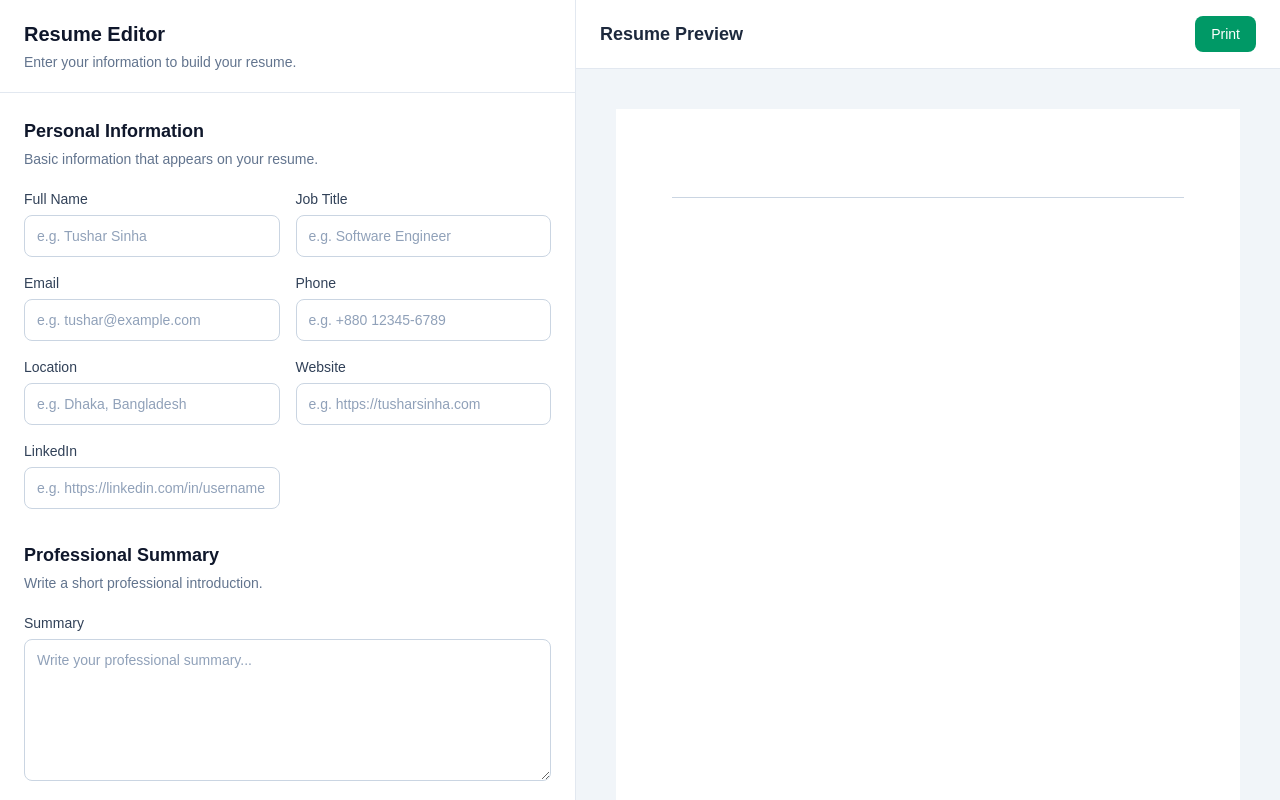
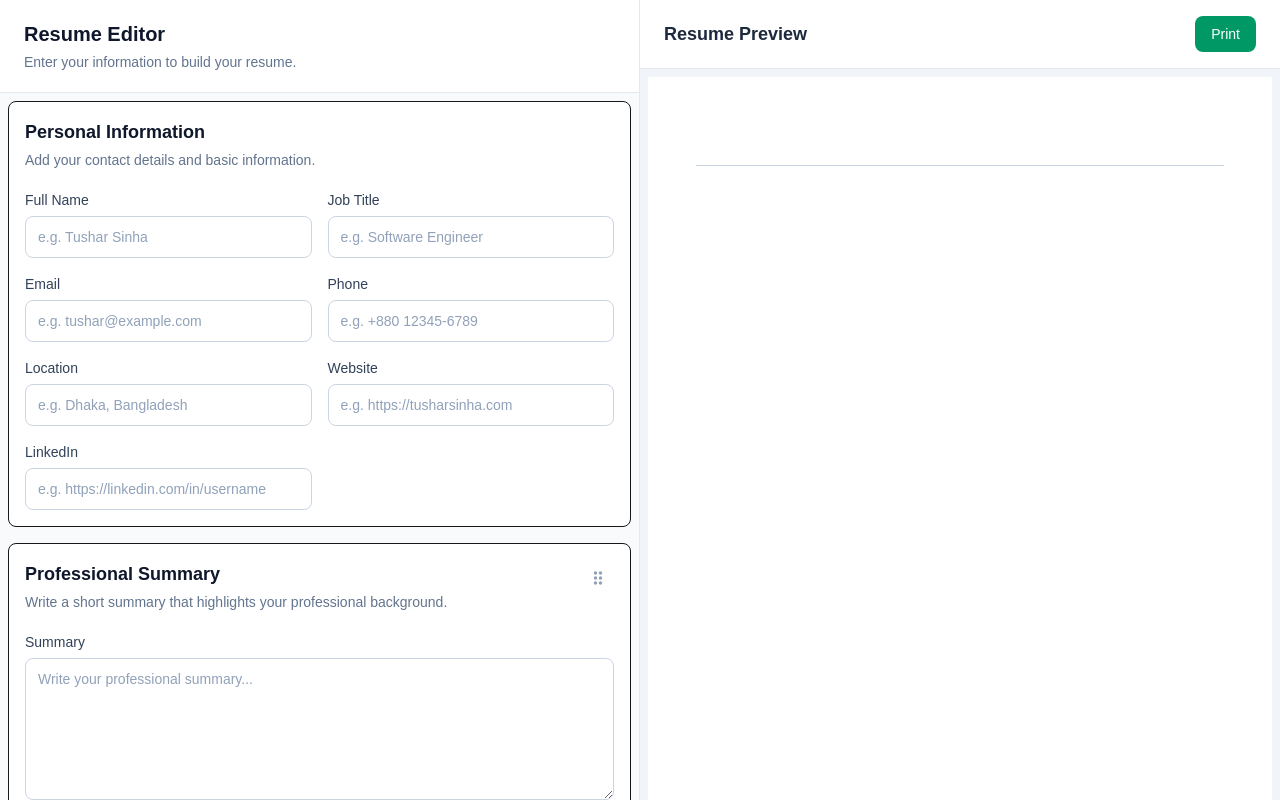
Before and after one commit to tusharsinha08/cv-builder, a Next.js app: page /create-resume in a window 1280 px wide. Built offline with nearby package versions, Linux system fonts and the light colour scheme.

Commit message:
feat: integrate drag-and-drop functionality for resume sections and update editor components

```diff
--- a/package.json
+++ b/package.json
@@ -9,6 +9,9 @@
     "lint": "eslint"
   },
   "dependencies": {
+    "@dnd-kit/core": "^6.3.1",
+    "@dnd-kit/sortable": "^10.0.0",
+    "@dnd-kit/utilities": "^3.2.2",
     "next": "16.3.3",
     "react": "19.2.8",
     "react-dom": "19.2.8",
--- a/src/components/resume/ResumeEditor.jsx
+++ b/src/components/resume/ResumeEditor.jsx
@@ -7,8 +7,7 @@ import ResumePreview from "./preview/ResumePreview";
 
 const initialResume = {
     personal: {
-        firstName: "",
-        lastName: "",
+        fullName: "",
         jobTitle: "",
         email: "",
         phone: "",
@@ -16,14 +15,17 @@ const initialResume = {
         website: "",
         linkedin: "",
     },
-
     summary: "",
-
     experience: [],
-
     education: [],
-
     skills: [],
+    sectionOrder: [
+        "personal",
+        "summary",
+        "experience",
+        "education",
+        "skills",
+    ],
 };
 
 export default function ResumeEditor() {
@@ -37,7 +39,7 @@ export default function ResumeEditor() {
 
                 {/* Editor Panel */}
                 <section
-                    className={`h-full w-full overflow-y-auto bg-white lg:block lg:w-[45%] ${showPreview ? "hidden" : "block"
+                    className={`h-full w-full overflow-y-auto bg-white lg:block lg:w-[50%] ${showPreview ? "hidden" : "block"
                         }`}
                 >
                     <ResumeForm
@@ -49,7 +51,7 @@ export default function ResumeEditor() {
 
                 {/* Preview Panel */}
                 <section
-                    className={`h-full w-full overflow-y-auto lg:block lg:w-[55%] ${showPreview ? "block" : "hidden"
+                    className={`h-full w-full overflow-y-auto lg:block lg:w-[50%] ${showPreview ? "block" : "hidden"
                         }`}
                 >
                     <ResumePreview
--- /dev/null
+++ b/src/components/resume/editor/EditorSection.jsx
@@ -0,0 +1,79 @@
+"use client";
+
+import { useSortable } from "@dnd-kit/sortable";
+import { CSS } from "@dnd-kit/utilities";
+import { MdDragIndicator } from "react-icons/md";
+
+export default function EditorSection({
+    id,
+    title,
+    description,
+    children,
+    isSortable = false,
+}) {
+    const sortable = useSortable({
+        id,
+        disabled: !isSortable,
+    });
+
+    const {
+        attributes,
+        listeners,
+        setNodeRef,
+        transform,
+        transition,
+        isDragging,
+    } = sortable;
+
+    const style = isSortable
+        ? {
+            transform: CSS.Transform.toString(transform),
+            transition,
+        }
+        : undefined;
+
+    return (
+        <section
+            ref={isSortable ? setNodeRef : undefined}
+            style={style}
+            className={ `p-4 border rounded-lg bg-white
+                isDragging
+                    ? "relative z-50 opacity-70"
+                    : "relative"
+            `}
+        >
+            {/* Section Header */}
+            <div className="mb-5 flex items-start justify-between gap-4">
+
+                <div>
+                    <h2 className="text-lg font-semibold text-slate-900">
+                        {title}
+                    </h2>
+
+                    {description && (
+                        <p className="mt-1 text-sm text-slate-500">
+                            {description}
+                        </p>
+                    )}
+                </div>
+
+                {/* Drag Handle */}
+                {isSortable && (
+                    <button
+                        type="button"
+                        {...attributes}
+                        {...listeners}
+                        className="mt-0.5 shrink-0 cursor-grab touch-none rounded-md p-1.5 text-slate-400 transition hover:bg-slate-100 hover:text-slate-700 active:cursor-grabbing"
+                        aria-label={`Move ${title} section`}
+                        title={`Move ${title} section`}
+                    >
+                        <MdDragIndicator className="h-5 w-5" />
+                    </button>
+                )}
+
+            </div>
+
+            {children}
+        </section>
+    );
+}
--- a/src/components/resume/editor/Education.jsx
+++ b/src/components/resume/editor/Education.jsx
@@ -1,5 +1,5 @@
 import Input from "../ui/Input";
-import EditorSection from "../ui/EditorSection";
+import EditorSection from "./EditorSection";
 
 export default function Education({
     education,
@@ -47,8 +47,10 @@ export default function Education({
 
     return (
         <EditorSection
+            id="education"
             title="Education"
             description="Add your educational background."
+            isSortable
         >
 
             <div className="space-y-6">
--- a/src/components/resume/editor/Experience.jsx
+++ b/src/components/resume/editor/Experience.jsx
@@ -1,6 +1,6 @@
 import Input from "../ui/Input";
 import Textarea from "../ui/Textarea";
-import EditorSection from "../ui/EditorSection";
+import EditorSection from "./EditorSection";
 
 export default function Experience({
     experience,
@@ -49,8 +49,10 @@ export default function Experience({
 
     return (
         <EditorSection
+            id="experience"
             title="Work Experience"
-            description="Add your professional experience."
+            description="Add your relevant professional experience."
+            isSortable
         >
 
             <div className="space-y-6">
--- a/src/components/resume/editor/PersonalInfo.jsx
+++ b/src/components/resume/editor/PersonalInfo.jsx
@@ -1,5 +1,5 @@
 import Input from "../ui/Input";
-import EditorSection from "../ui/EditorSection";
+import EditorSection from "./EditorSection";
 
 export default function PersonalInfo({
     personal,
@@ -17,8 +17,10 @@ export default function PersonalInfo({
 
     return (
         <EditorSection
+            id="personal"
             title="Personal Information"
-            description="Basic information that appears on your resume."
+            description="Add your contact details and basic information."
+            isSortable={false}
         >
             <div className="grid gap-4 sm:grid-cols-2">
 
--- a/src/components/resume/editor/ResumeForm.jsx
+++ b/src/components/resume/editor/ResumeForm.jsx
@@ -1,20 +1,132 @@
+"use client";
+
+import {
+    DndContext,
+    closestCenter,
+    PointerSensor,
+    useSensor,
+    useSensors,
+} from "@dnd-kit/core";
+
+import {
+    SortableContext,
+    verticalListSortingStrategy,
+    arrayMove,
+} from "@dnd-kit/sortable";
+
 import PersonalInfo from "./PersonalInfo";
 import Summary from "./Summary";
 import Experience from "./Experience";
 import Education from "./Education";
 import Skills from "./Skills";
+import EditorSection from "./EditorSection";
+
+const DEFAULT_SECTION_ORDER = [
+    "summary",
+    "experience",
+    "education",
+    "skills",
+];
 
 export default function ResumeForm({
     resume,
     setResume,
     onPreview,
 }) {
+    const sensors = useSensors(
+        useSensor(PointerSensor, {
+            activationConstraint: {
+                distance: 8,
+            },
+        })
+    );
+
+    const sectionOrder = (
+        resume.sectionOrder ?? DEFAULT_SECTION_ORDER
+    ).filter(
+        (sectionId) => sectionId !== "personal"
+    );
+
+    function handleDragEnd(event) {
+        const { active, over } = event;
+
+        if (!over || active.id === over.id) {
+            return;
+        }
+
+        setResume((currentResume) => {
+            const currentOrder = (
+                currentResume.sectionOrder ??
+                DEFAULT_SECTION_ORDER
+            ).filter(
+                (sectionId) => sectionId !== "personal"
+            );
+
+            const oldIndex = currentOrder.indexOf(active.id);
+            const newIndex = currentOrder.indexOf(over.id);
+
+            if (
+                oldIndex === -1 ||
+                newIndex === -1
+            ) {
+                return currentResume;
+            }
+
+            return {
+                ...currentResume,
+                sectionOrder: arrayMove(
+                    currentOrder,
+                    oldIndex,
+                    newIndex
+                ),
+            };
+        });
+    }
+
+    function renderSection(sectionId) {
+        switch (sectionId) {
+            case "summary":
+                return (
+                    <Summary
+                        summary={resume.summary}
+                        setResume={setResume}
+                    />
+                );
+
+            case "experience":
+                return (
+                    <Experience
+                        experience={resume.experience}
+                        setResume={setResume}
+                    />
+                );
+
+            case "education":
+                return (
+                    <Education
+                        education={resume.education}
+                        setResume={setResume}
+                    />
+                );
+
+            case "skills":
+                return (
+                    <Skills
+                        skills={resume.skills}
+                        setResume={setResume}
+                    />
+                );
+
+            default:
+                return null;
+        }
+    }
+
     return (
         <div className="border-r border-slate-200">
 
-            {/* Header */}
+            {/* Editor Header */}
             <div className="sticky top-0 z-20 border-b border-slate-200 bg-white px-6 py-5">
-
                 <div className="flex items-center justify-between gap-4">
 
                     <div>
@@ -27,7 +139,6 @@ export default function ResumeForm({
                         </p>
                     </div>
 
-                    {/* Mobile Preview Button */}
                     <button
                         type="button"
                         onClick={onPreview}
@@ -37,39 +148,40 @@ export default function ResumeForm({
                     </button>
 
                 </div>
-
             </div>
 
-            {/* Form Sections */}
-            <div className="space-y-8 p-6">
+            <div className="p-2 bg-slate-50">
 
+                {/* Fixed Section */}
+                <div className="mb-4">
                     <PersonalInfo
                         personal={resume.personal}
                         setResume={setResume}
                     />
+                </div>
 
-                <Summary
-                    summary={resume.summary}
-                    setResume={setResume}
-                />
-
-                <Experience
-                    experience={resume.experience}
-                    setResume={setResume}
-                />
-
-                <Education
-                    education={resume.education}
-                    setResume={setResume}
-                />
-
-                <Skills
-                    skills={resume.skills}
-                    setResume={setResume}
-                />
+                {/* Sortable Sections */}
+                <DndContext
+                    id="resume-editor-dnd"
+                    sensors={sensors}
+                    collisionDetection={closestCenter}
+                    onDragEnd={handleDragEnd}
+                >
+                    <SortableContext
+                        items={sectionOrder}
+                        strategy={verticalListSortingStrategy}
+                    >
+                        <div className="space-y-4">
+                            {sectionOrder.map((sectionId) => (
+                                <div key={sectionId}>
+                                    {renderSection(sectionId)}
+                                </div>
+                            ))}
+                        </div>
+                    </SortableContext>
+                </DndContext>
 
             </div>
-
         </div>
     );
 }
--- a/src/components/resume/editor/Skills.jsx
+++ b/src/components/resume/editor/Skills.jsx
@@ -1,4 +1,4 @@
-import EditorSection from "../ui/EditorSection";
+import EditorSection from "./EditorSection";
 
 export default function Skills({
     skills,
@@ -31,8 +31,10 @@ export default function Skills({
 
     return (
         <EditorSection
+            id="skills"
             title="Skills"
             description="Add your technical and professional skills."
+            isSortable
         >
 
             <div className="space-y-3">
--- a/src/components/resume/editor/Summary.jsx
+++ b/src/components/resume/editor/Summary.jsx
@@ -1,5 +1,5 @@
 import Textarea from "../ui/Textarea";
-import EditorSection from "../ui/EditorSection";
+import EditorSection from "./EditorSection";
 
 export default function Summary({
     summary,
@@ -7,8 +7,10 @@ export default function Summary({
 }) {
     return (
         <EditorSection
+            id="summary"
             title="Professional Summary"
-            description="Write a short professional introduction."
+            description="Write a short summary that highlights your professional background."
+            isSortable={true}
         >
             <Textarea
                 label="Summary"
--- a/src/components/resume/preview/ResumePreview.jsx
+++ b/src/components/resume/preview/ResumePreview.jsx
@@ -39,7 +39,7 @@ export default function ResumePreview({
             </div>
 
             {/* Selected Template */}
-            <div className="flex justify-center sm:p-10 print:block print:p-0">
+            <div className="flex justify-center sm:p-2 print:block print:p-0">
                 <SelectedTemplate resume={resume} />
             </div>
         </div>
--- a/src/components/resume/templates/ClassicTemplate.jsx
+++ b/src/components/resume/templates/ClassicTemplate.jsx
@@ -11,27 +11,57 @@ export default function ClassicTemplate({ resume }) {
         experience = [],
         education = [],
         skills = [],
+
+        sectionOrder = [
+            "summary",
+            "experience",
+            "education",
+            "skills",
+        ],
     } = resume;
+
+    const sections = {
+        summary: (
+            <PreviewSummary
+                summary={summary}
+            />
+        ),
+
+        experience: (
+            <PreviewExperience
+                experience={experience}
+            />
+        ),
+
+        education: (
+            <PreviewEducation
+                education={education}
+            />
+        ),
+
+        skills: (
+            <PreviewSkills
+                skills={skills}
+            />
+        ),
+    };
 
     return (
         <article
-            className="mx-auto box-border flex min-h-[1123px] w-[794px] flex-col overflow-hidden bg-white p-[56px] font-sans text-slate-900"
+            className="mx-auto box-border flex min-h-[1123px] w-[794px] flex-col overflow-hidden bg-white py-[56px] px-12 font-sans text-slate-900"
         >
-            {/* Header */}
-            <PreviewHeader personal={personal}></PreviewHeader>
 
-            {/* Summary */}
-            <PreviewSummary summary={summary}></PreviewSummary>
+            {/* Fixed Header */}
+            <PreviewHeader
+                personal={personal}
+            />
 
-            {/* Experience */}
-            <PreviewExperience experience={experience}></PreviewExperience>
-
-            {/* Education */}
-            <PreviewEducation education={education}></PreviewEducation>
-
-
-            {/* Skills */}
-            <PreviewSkills skills={skills}></PreviewSkills>
+            {/* Movable Sections */}
+            {sectionOrder.map((sectionId) => (
+                <div key={sectionId}>
+                    {sections[sectionId] ?? null}
+                </div>
+            ))}
 
         </article>
     );
--- a/src/components/resume/ui/EditorSection.jsx
+++ /dev/null
@@ -1,23 +0,0 @@
-export default function EditorSection({
-    title,
-    description,
-    children,
-}) {
-    return (
-        <section>
-            <div className="mb-5">
-                <h2 className="text-lg font-semibold text-slate-900">
-                    {title}
-                </h2>
-
-                {description && (
-                    <p className="mt-1 text-sm text-slate-500">
-                        {description}
-                    </p>
-                )}
-            </div>
-
-            {children}
-        </section>
-    );
-}
```
Also changed, not shown: 1 other file (tests, documents, lock files or other folders). Lines whose indentation alone changed are shown as unchanged.
